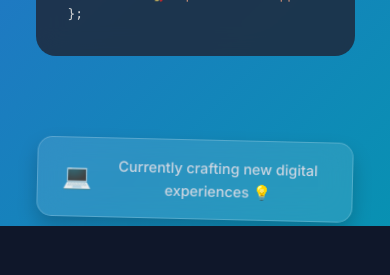
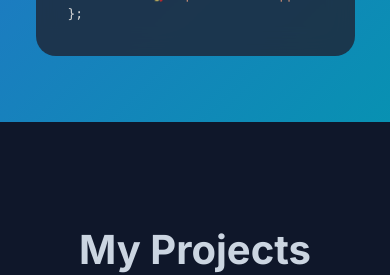
Before and after one commit to SahandNamvar/portfolio, a React (Vite) app: page / in a window 390 px wide. Shown: the part 1340-1615 px from the top of the page. Built offline with nearby package versions, Linux system fonts and the light colour scheme; no server answers.

Commit message:
Adjusted Hero section floating card on mobile devices.

```diff
--- a/src/App.css
+++ b/src/App.css
@@ -351,11 +351,11 @@ body {
   }
 }
 
-@media (max-width: 768px) {
+/* @media (max-width: 768px) {
   .hero-image-container {
     display: none;
   }
-}
+} */
 
 /* ============================================================
    🛠 Projects Section
@@ -926,11 +926,13 @@ body {
   }
 
   .floating-card {
-    position: relative;
+    /* position: relative;
     right: auto;
     bottom: auto;
     margin: 1.5rem auto 0;
-    max-width: 90%;
+    max-width: 90%; */
+    /* Display Off */
+    display: none;
   }
 
   .cta-buttons,
```
